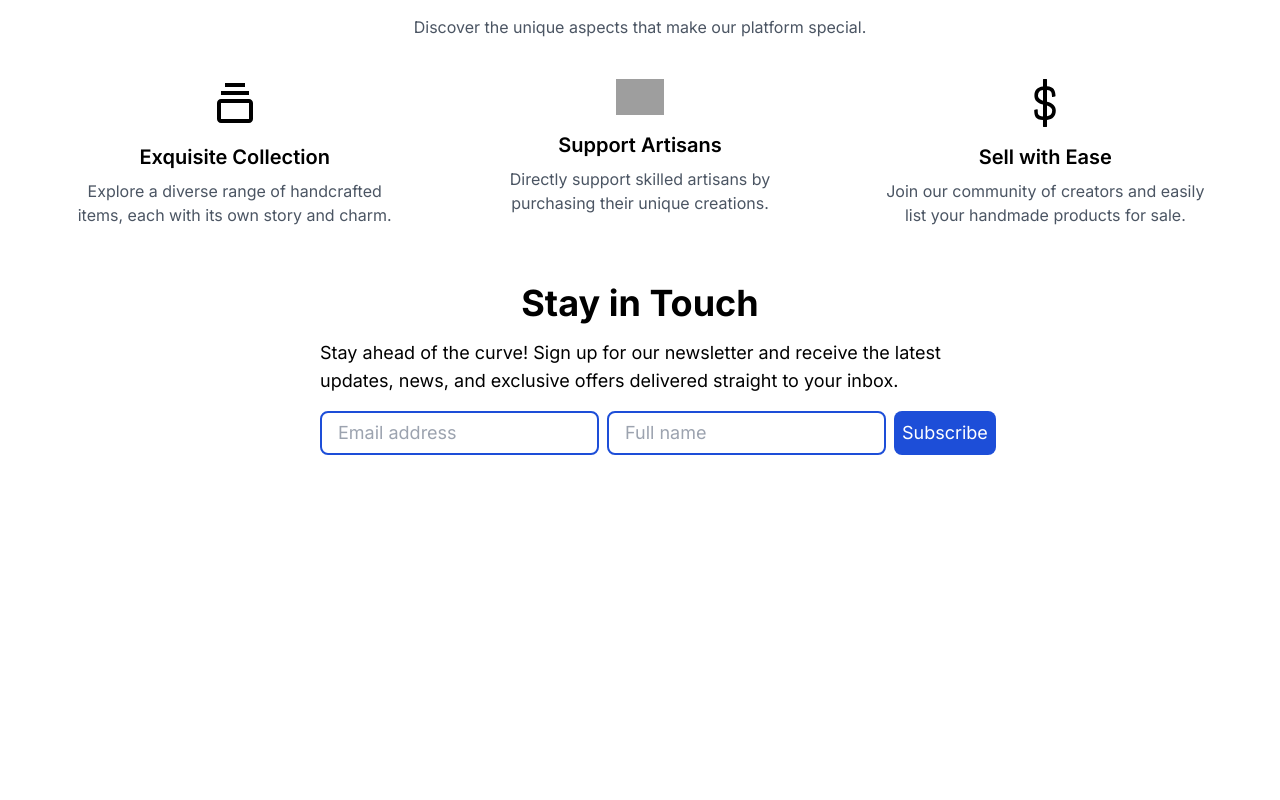
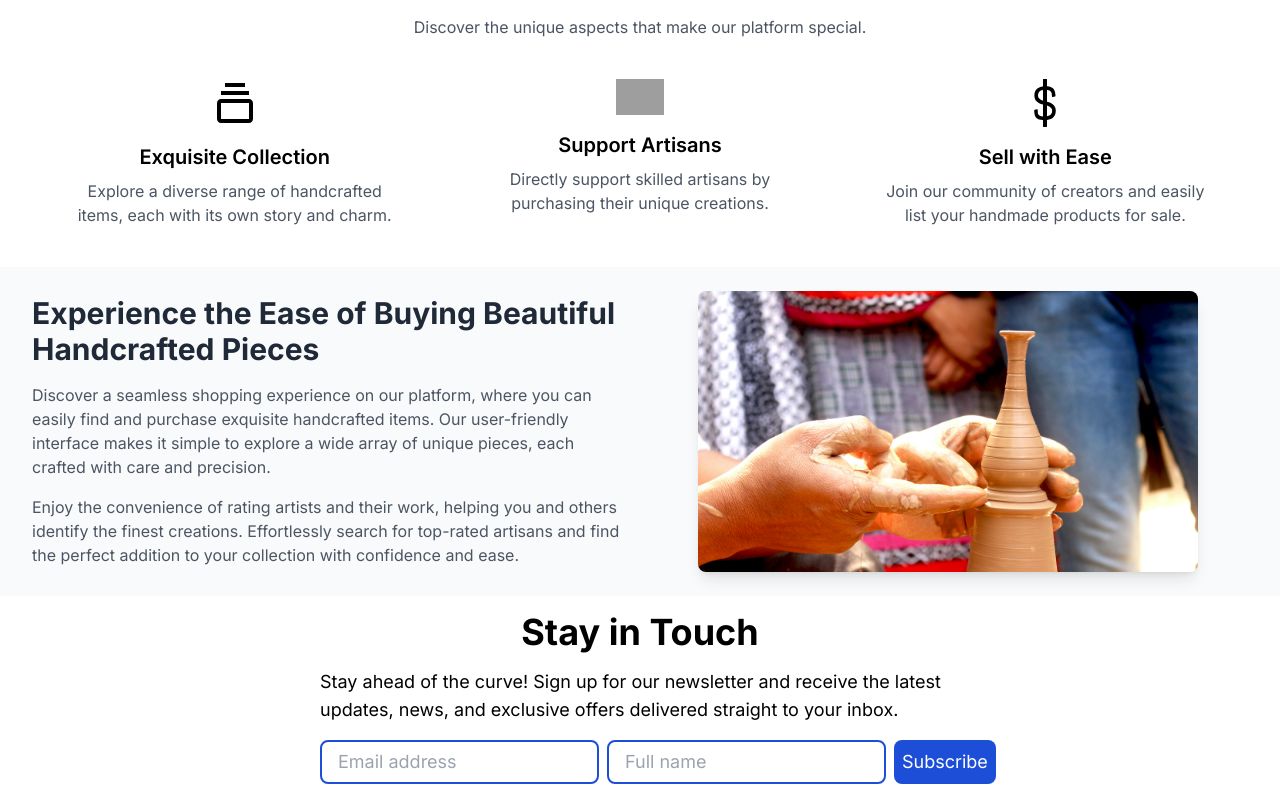
Before and after one commit to AbelAguilarAguirre/handcrafted-haven, a Next.js app: page / in a window 1280 px wide. Shown: the part 1021-1821 px from the top of the page. Before the commit the page ends 1492 px from the top, so only its background shows below. Built offline with nearby package versions, Linux system fonts and the light colour scheme; grey boxes are pictures that could not be loaded.

Commit message:
Add benefit component

```diff
--- a/src/app/page.tsx
+++ b/src/app/page.tsx
@@ -2,12 +2,14 @@ import Image from "next/image";
 import Hero from "./ui/hero";
 import Features from "./ui/features";
 import Subscribe from "./ui/subscribe";
+import Benefit from "./ui/benefit";
 
 export default function Home() {
   return (
     <main>
       <Hero />
       <Features />
+      <Benefit />
       <Subscribe />
     </main>
   );
--- /dev/null
+++ b/src/app/ui/benefit.tsx
@@ -0,0 +1,36 @@
+import Image from "next/image";
+
+export default function Benefit() {
+  return (
+    <div className="py-6 bg-gray-50">
+      <div className="container mx-auto px-6 lg:px-8 flex flex-col gap-4 lg:flex-row items-center">
+        <div className="w-full lg:w-1/2">
+          <h2 className="text-3xl font-bold text-gray-800 mb-4 text-center md:text-left">
+            Experience the Ease of Buying Beautiful Handcrafted Pieces
+          </h2>
+          <p className="text-gray-600 mb-4">
+            Discover a seamless shopping experience on our platform, where you
+            can easily find and purchase exquisite handcrafted items. Our
+            user-friendly interface makes it simple to explore a wide array of
+            unique pieces, each crafted with care and precision.
+          </p>
+          <p className="text-gray-600">
+            Enjoy the convenience of rating artists and their work, helping you
+            and others identify the finest creations. Effortlessly search for
+            top-rated artisans and find the perfect addition to your collection
+            with confidence and ease.
+          </p>
+        </div>
+        <div className="w-full lg:w-1/2 mt-8 lg:mt-0 flex justify-center">
+          <Image
+            src={"/benefit.jpg"}
+            alt="Art by Yugixe"
+            width={500}
+            height={300}
+            className="rounded-lg shadow-lg"
+          />
+        </div>
+      </div>
+    </div>
+  );
+};
```
Also changed, not shown: public/benefit.jpg (added).
